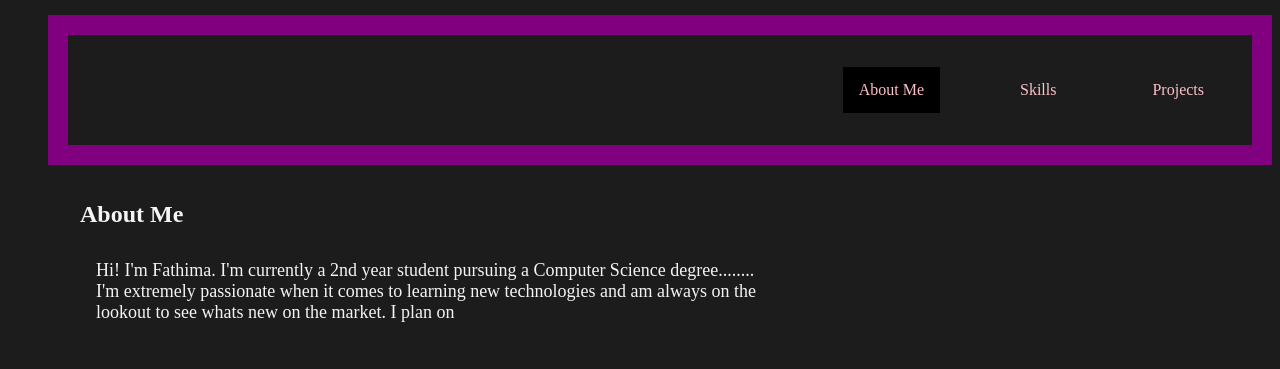
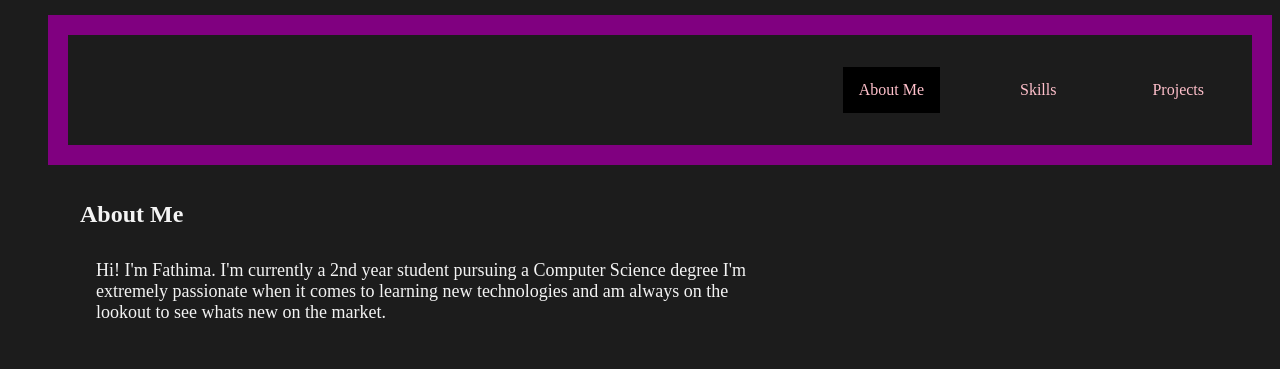
Before and after one commit to FathimaAnsar/portfolio, a plain HTML site: page index.html in a window 1280 px wide. Shown: the part 110-479 px from the top of the page. Drawn offline with Linux system fonts and the light colour scheme.

Commit message:
Update index.html

```diff
--- a/index.html
+++ b/index.html
@@ -30,9 +30,9 @@
        <section>
         <h2 class="abtme heading">About Me</h2>
       <div><p>Hi! I'm Fathima. I'm currently a 2nd year student
-        pursuing a Computer Science degree........
+        pursuing a Computer Science degree
         I'm extremely passionate when it comes to learning new technologies and am always on the lookout to see whats new on the market.
-        I plan on </p></div>
+        </p></div>
 
        </section>
     <section>
```
